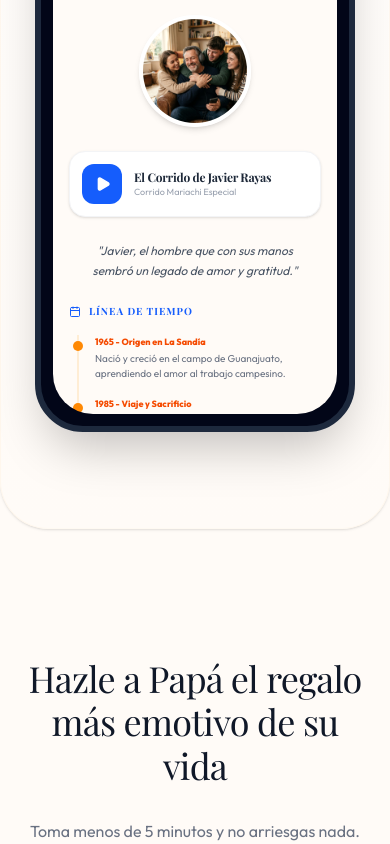
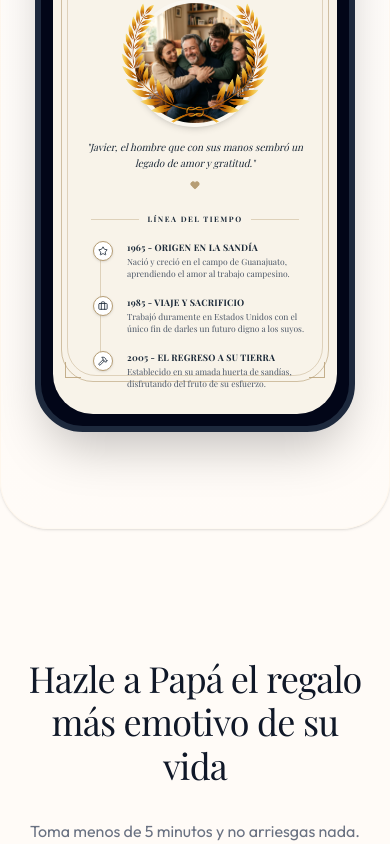
Before and after one commit to ritohp/MediaNaranja, a React (Vite) app: page /regalo-papa in a window 390 px wide. Shown: the part 4360-5204 px from the top of the page. Built offline with nearby package versions, Linux system fonts and the light colour scheme; no server answers; a web font is replaced by a local one.

Commit message:
style: match mobile digital biography preview exactly to system layout

```diff
--- a/src/pages/FatherLanding.tsx
+++ b/src/pages/FatherLanding.tsx
@@ -15,7 +15,12 @@ import {
   Award,
   Heart,
   QrCode,
-  Shield
+  Shield,
+  Star,
+  Briefcase,
+  Hammer,
+  Feather,
+  User
 } from 'lucide-react';
 import { supabase } from '../lib/supabase';
 
@@ -461,87 +466,215 @@ export default function FatherLanding() {
                     <div className="w-3 h-3 bg-slate-900 rounded-full"></div>
                   </div>
 
-                  {/* Contenido Pantalla */}
-                  <div className="w-full h-full bg-[#FFFBF7] rounded-[2.5rem] overflow-y-auto px-4 pt-10 pb-8 space-y-6 font-outfit selection:bg-orange-200 scrollbar-none">
-                    <div className="text-center pt-2">
-                      <span className="text-[9px] font-black tracking-widest text-blue-600 uppercase">Homenaje Activo</span>
-                      <h4 className="text-xl font-playfair font-bold text-gray-900 mt-1">El Legado de Javier Rayas</h4>
-                      <p className="text-[10px] text-gray-400 mt-0.5">Creado por su familia</p>
-                    </div>
+                  {/* Contenido Pantalla (Fiel al estilo real de la biografía) */}
+                  <div className="w-full h-full bg-[#F8F3E9] text-[#1C2A39] rounded-[2.5rem] overflow-y-auto px-4 pt-10 pb-8 space-y-6 font-serif selection:bg-orange-200 scrollbar-none relative">
 
-                    {/* Foto Circular */}
-                    <div className="w-28 h-28 rounded-full overflow-hidden border-4 border-white shadow-md mx-auto relative">
-                      <img src="/papa-sorpresa.png" alt="Javier Rayas" className="w-full h-full object-cover sepia-[0.1]" />
-                    </div>
+                    {/* Bordes Decorativos del Sistema */}
+                    <div className="absolute inset-2 border-[1.2px] border-[#B69D74]/60 z-0 pointer-events-none rounded-[2rem]"></div>
+                    <div className="absolute inset-3.5 border-[0.4px] border-[#B69D74]/40 z-0 pointer-events-none rounded-[1.8rem]"></div>
 
-                    {/* Mini Player */}
-                    <div className="bg-white p-3 rounded-2xl border border-gray-100 flex items-center gap-3 shadow-sm">
-                      <div className="w-10 h-10 rounded-xl bg-blue-600 text-white flex items-center justify-center">
-                        <Play size={16} fill="currentColor" className="ml-0.5" />
-                      </div>
-                      <div className="flex-1 min-w-0">
-                        <h5 className="text-xs font-bold text-gray-800 truncate">El Corrido de Javier Rayas</h5>
-                        <p className="text-[9px] text-gray-400 truncate">Corrido Mariachi Especial</p>
+                    {/* Ornamentos Esquinas */}
+                    <div className="absolute top-3 left-3 w-4 h-4 border-t border-l border-[#B69D74]/80 z-0 pointer-events-none"></div>
+                    <div className="absolute top-3 right-3 w-4 h-4 border-t border-r border-[#B69D74]/80 z-0 pointer-events-none"></div>
+                    <div className="absolute bottom-3 left-3 w-4 h-4 border-b border-l border-[#B69D74]/80 z-0 pointer-events-none"></div>
+                    <div className="absolute bottom-3 right-3 w-4 h-4 border-b border-r border-[#B69D74]/80 z-0 pointer-events-none"></div>
+
+                    <div className="relative z-10 text-center space-y-6 pt-2">
+                      {/* Título Principal */}
+                      <div className="text-center">
+                        <span className="text-[7.5px] font-bold tracking-[0.25em] uppercase text-[#1C2A39]/65 block">La Historia de</span>
+                        <h1 className="text-xl font-bold uppercase tracking-widest text-[#1C2A39] mt-0.5">Javier Rayas</h1>
+                        <div className="flex items-center justify-center gap-2 mt-1.5 opacity-80">
+                          <div className="h-[1px] w-6 bg-[#B69D74]"></div>
+                          <span className="text-[#B69D74] uppercase tracking-[0.25em] text-[6.5px] font-bold">Una vida que dejó huella</span>
+                          <div className="h-[1px] w-6 bg-[#B69D74]"></div>
                         </div>
                       </div>
 
+                      {/* Foto Circular con Laureles */}
+                      <div className="relative flex items-center justify-center w-32 h-32 mx-auto my-3">
+                        <div className="w-full h-full rounded-full overflow-hidden border-[4px] border-[#FAF7F0] shadow-md relative z-10">
+                          <img src="/papa-sorpresa.png" alt="Javier Rayas" className="w-full h-full object-cover sepia-[0.1]" />
+                        </div>
+                        {/* Laureles exactamente sobre la foto como el original */}
+                        <img
+                          src="/assets/laureles.png"
+                          alt="Laureles"
+                          className="absolute w-[125%] h-[125%] max-w-none opacity-95 object-contain pointer-events-none z-20"
+                          style={{ left: '-12.5%', top: '-12.5%' }}
+                        />
+                      </div>
+
                       {/* Quote */}
-                    <p className="text-xs italic text-center text-gray-600 px-2 leading-relaxed">
+                      <div className="px-2">
+                        <p className="text-[10px] italic font-medium leading-relaxed">
                           "Javier, el hombre que con sus manos sembró un legado de amor y gratitud."
                         </p>
+                        <Heart size={10} className="mx-auto mt-2 text-[#B69D74]" fill="currentColor" />
+                      </div>
 
-                    {/* Timeline */}
-                    <div className="space-y-4">
-                      <h5 className="text-[10px] font-bold text-blue-600 tracking-widest uppercase flex items-center gap-2">
-                        <Calendar size={12} /> Línea de Tiempo
-                      </h5>
-                      <div className="border-l-2 border-orange-100 ml-2 pl-4 space-y-4">
-                        <div className="relative">
-                          <div className="absolute -left-[22px] top-1.5 w-2.5 h-2.5 bg-orange-400 rounded-full"></div>
-                          <span className="text-[9px] font-bold text-orange-600 block">1965 - Origen en La Sandía</span>
-                          <p className="text-[10px] text-gray-500 mt-0.5">Nació y creció en el campo de Guanajuato, aprendiendo el amor al trabajo campesino.</p>
+                      {/* Separador Línea del Tiempo */}
+                      <div className="flex items-center justify-center gap-2 my-4">
+                        <div className="h-[1px] w-12 bg-[#B69D74]/40"></div>
+                        <span className="text-[#1C2A39] tracking-[0.2em] text-[7.5px] font-bold uppercase">Línea del Tiempo</span>
+                        <div className="h-[1px] w-12 bg-[#B69D74]/40"></div>
                       </div>
-                        <div className="relative">
-                          <div className="absolute -left-[22px] top-1.5 w-2.5 h-2.5 bg-orange-400 rounded-full"></div>
-                          <span className="text-[9px] font-bold text-orange-600 block">1985 - Viaje y Sacrificio</span>
-                          <p className="text-[10px] text-gray-500 mt-0.5">Trabajó duramente en Estados Unidos con el único fin de darles un futuro digno a los suyos.</p>
+
+                      {/* Línea del Tiempo Vertical */}
+                      <div className="relative pl-6 pr-2 space-y-4 text-left">
+                        {/* Línea vertical */}
+                        <div className="absolute left-[31px] top-1.5 bottom-1.5 w-[1px] bg-[#B69D74]/40"></div>
+
+                        {/* Hito 1 */}
+                        <div className="relative flex gap-3.5 items-start">
+                          <div className="w-5 h-5 rounded-full bg-white border border-[#B69D74] flex items-center justify-center text-[#1C2A39] z-10 shrink-0 shadow-sm">
+                            <Star size={10} />
                           </div>
-                        <div className="relative">
-                          <div className="absolute -left-[22px] top-1.5 w-2.5 h-2.5 bg-orange-400 rounded-full"></div>
-                          <span className="text-[9px] font-bold text-orange-600 block">2005 - El Regreso a su Tierra</span>
-                          <p className="text-[10px] text-gray-500 mt-0.5">Establecido en su amada huerta de sandías, disfrutando del comal y del fruto de su esfuerzo.</p>
+                          <div>
+                            <h4 className="text-[9px] font-bold text-[#1C2A39] uppercase tracking-wide">1965 - Origen en La Sandía</h4>
+                            <p className="text-[8.5px] text-gray-600 mt-0.5 leading-snug">Nació y creció en el campo de Guanajuato, aprendiendo el amor al trabajo campesino.</p>
+                          </div>
+                        </div>
+
+                        {/* Hito 2 */}
+                        <div className="relative flex gap-3.5 items-start">
+                          <div className="w-5 h-5 rounded-full bg-white border border-[#B69D74] flex items-center justify-center text-[#1C2A39] z-10 shrink-0 shadow-sm">
+                            <Briefcase size={10} />
+                          </div>
+                          <div>
+                            <h4 className="text-[9px] font-bold text-[#1C2A39] uppercase tracking-wide">1985 - Viaje y Sacrificio</h4>
+                            <p className="text-[8.5px] text-gray-600 mt-0.5 leading-snug">Trabajó duramente en Estados Unidos con el único fin de darles un futuro digno a los suyos.</p>
+                          </div>
+                        </div>
+
+                        {/* Hito 3 */}
+                        <div className="relative flex gap-3.5 items-start">
+                          <div className="w-5 h-5 rounded-full bg-white border border-[#B69D74] flex items-center justify-center text-[#1C2A39] z-10 shrink-0 shadow-sm">
+                            <Hammer size={10} />
+                          </div>
+                          <div>
+                            <h4 className="text-[9px] font-bold text-[#1C2A39] uppercase tracking-wide">2005 - El Regreso a su Tierra</h4>
+                            <p className="text-[8.5px] text-gray-600 mt-0.5 leading-snug">Establecido en su amada huerta de sandías, disfrutando del fruto de su esfuerzo.</p>
                           </div>
                         </div>
                       </div>
 
-                    {/* Pilares Familiares */}
-                    <div className="space-y-2">
-                      <h5 className="text-[10px] font-bold text-blue-600 tracking-widest uppercase flex items-center gap-2">
-                        <Users size={12} /> Árbol Familiar
-                      </h5>
-                      <div className="grid grid-cols-2 gap-2 text-center text-[10px]">
-                        <div className="bg-white p-2 rounded-xl border border-gray-100">
-                          <span className="text-[8px] text-gray-400 block">Esposa</span>
-                          <span className="font-bold text-gray-800">María de Jesús (Mary)</span>
+                      {/* Significados (Estructura de dos columnas con bordes superior e inferior) */}
+                      <div className="border-t border-b border-[#B69D74]/30 py-4 grid grid-cols-2 gap-3 text-left">
+                        <div className="pr-2 border-r border-[#B69D74]/20 flex flex-col justify-start">
+                          <span className="text-[7px] font-bold tracking-wider text-gray-500 uppercase block mb-1">Nombre</span>
+                          <div className="flex items-center gap-1.5 mb-1.5">
+                            <h4 className="text-[11px] font-bold text-[#1C2A39]">Javier</h4>
+                            <Feather size={8} className="text-[#B69D74] opacity-80" />
                           </div>
-                        <div className="bg-white p-2 rounded-xl border border-gray-100">
-                          <span className="text-[8px] text-gray-400 block">Hijos</span>
-                          <span className="font-bold text-gray-800">Javier, Valeria, Edgar, Ulises, Aníbal</span>
+                          <p className="text-[7.5px] leading-relaxed text-gray-600">
+                            Proviene del euskera y significa "casa nueva". Representa el hombre protector, cimiento y pilar del hogar.
+                          </p>
+                        </div>
+
+                        <div className="pl-1 flex flex-col justify-start">
+                          <span className="text-[7px] font-bold tracking-wider text-gray-500 uppercase block mb-1">Apellido</span>
+                          <div className="flex items-center gap-1.5 mb-1.5">
+                            <h4 className="text-[11px] font-bold text-[#1C2A39]">Rayas</h4>
+                            <span className="text-[9px] text-[#B69D74]">🌳</span>
+                          </div>
+                          <p className="text-[7.5px] leading-relaxed text-gray-600">
+                            Apellido hispánico que denota límites y senderos. Simboliza rectitud, paso firme y camino propio.
+                          </p>
+                        </div>
+                      </div>
+
+                      {/* Escudos / Biografía */}
+                      <div className="space-y-3">
+                        <div>
+                          <span className="text-[#1C2A39] tracking-[0.2em] text-[7.5px] font-bold uppercase block">Su Biografía</span>
+                          <p className="text-[7px] text-gray-500 italic mt-0.5">Valores que marcaron su vida.</p>
+                        </div>
+                        <div className="flex justify-center gap-3">
+                          <div className="flex flex-col items-center w-12 text-center">
+                            <div className="relative mb-1 w-8 h-9 flex items-center justify-center">
+                              <svg width="24" height="28" viewBox="0 0 48 56" fill="#1C2A39" xmlns="http://www.w3.org/2000/svg">
+                                <path d="M24 0L48 10.6667V24C48 38.0133 37.7067 51.1067 24 56C10.2933 51.1067 0 38.0133 0 24V10.6667L24 0Z" stroke="#B69D74" strokeWidth="2.5"/>
+                              </svg>
+                              <div className="absolute inset-0 flex items-center justify-center text-[#B69D74]">
+                                <Shield size={10} fill="currentColor" strokeWidth={0} />
+                              </div>
+                            </div>
+                            <span className="text-[6.5px] font-bold text-[#1C2A39] uppercase tracking-wider leading-none">VALOR</span>
+                          </div>
+
+                          <div className="flex flex-col items-center w-12 text-center">
+                            <div className="relative mb-1 w-8 h-9 flex items-center justify-center">
+                              <svg width="24" height="28" viewBox="0 0 48 56" fill="#1C2A39" xmlns="http://www.w3.org/2000/svg">
+                                <path d="M24 0L48 10.6667V24C48 38.0133 37.7067 51.1067 24 56C10.2933 51.1067 0 38.0133 0 24V10.6667L24 0Z" stroke="#B69D74" strokeWidth="2.5"/>
+                              </svg>
+                              <div className="absolute inset-0 flex items-center justify-center text-[#B69D74]">
+                                <Briefcase size={10} fill="currentColor" strokeWidth={0} />
+                              </div>
+                            </div>
+                            <span className="text-[6.5px] font-bold text-[#1C2A39] uppercase tracking-wider leading-none">TRABAJO</span>
+                          </div>
+
+                          <div className="flex flex-col items-center w-12 text-center">
+                            <div className="relative mb-1 w-8 h-9 flex items-center justify-center">
+                              <svg width="24" height="28" viewBox="0 0 48 56" fill="#1C2A39" xmlns="http://www.w3.org/2000/svg">
+                                <path d="M24 0L48 10.6667V24C48 38.0133 37.7067 51.1067 24 56C10.2933 51.1067 0 38.0133 0 24V10.6667L24 0Z" stroke="#B69D74" strokeWidth="2.5"/>
+                              </svg>
+                              <div className="absolute inset-0 flex items-center justify-center text-[#B69D74]">
+                                <Heart size={10} fill="currentColor" strokeWidth={0} />
+                              </div>
+                            </div>
+                            <span className="text-[6.5px] font-bold text-[#1C2A39] uppercase tracking-wider leading-none">AMOR</span>
                           </div>
                         </div>
                       </div>
 
-                    {/* Escudos de Legado */}
-                    <div className="space-y-2">
-                      <h5 className="text-[10px] font-bold text-blue-600 tracking-widest uppercase flex items-center gap-2">
-                        <Award size={12} /> Escudos de Valores
-                      </h5>
-                      <div className="flex gap-2 justify-center flex-wrap">
-                        <span className="px-2.5 py-1 bg-orange-50 border border-orange-100 rounded-full text-[9px] font-bold text-orange-600">🛡️ Valor Inquebrantable</span>
-                        <span className="px-2.5 py-1 bg-orange-50 border border-orange-100 rounded-full text-[9px] font-bold text-orange-600">🛡️ Dedicación al Trabajo</span>
-                        <span className="px-2.5 py-1 bg-orange-50 border border-orange-100 rounded-full text-[9px] font-bold text-orange-600">🛡️ Amor Familiar</span>
+                      {/* Legado vive en */}
+                      <div className="pt-2 border-t border-[#B69D74]/20 space-y-2">
+                        <span className="text-[#1C2A39] tracking-[0.2em] text-[7.5px] font-bold uppercase block">Su Legado Vive En</span>
+                        <div className="flex justify-center gap-3 flex-wrap">
+                          {['Mary', 'Javier', 'Valeria', 'Edgar', 'Ulises', 'Aníbal'].map((member, idx) => (
+                            <div key={idx} className="flex flex-col items-center">
+                              <div className="w-6 h-6 rounded-full border border-[#B69D74] flex items-center justify-center text-[#B69D74] bg-transparent shadow-sm">
+                                <User size={12} />
+                              </div>
+                              <span className="text-[6.5px] font-bold text-[#1C2A39] mt-0.5 uppercase">{member}</span>
+                            </div>
+                          ))}
                         </div>
                       </div>
+
+                      {/* Reproductor de Música del Sistema */}
+                      <div className="bg-[#1C2A39] p-3 rounded-xl shadow-lg border border-[#2A3F54] text-left relative overflow-hidden mt-4">
+                        <div className="absolute inset-0 opacity-10 bg-[radial-gradient(circle_at_center,_var(--tw-gradient-stops))] from-white to-transparent"></div>
+                        <div className="relative z-10 flex gap-2.5 items-center">
+                          <img src="/papa-sorpresa.png" className="w-10 h-10 rounded object-cover border border-[#B69D74]/30" />
+                          <div className="flex-1 min-w-0">
+                            <h4 className="text-white text-[9.5px] tracking-wide font-bold truncate">El Corrido de Javier Rayas</h4>
+                            <p className="text-[#B69D74] text-[6.5px] uppercase tracking-widest mt-0.5">Corrido Mariachi Especial</p>
+                          </div>
+                          <button className="w-7 h-7 rounded-full border border-[#B69D74] text-[#B69D74] flex items-center justify-center hover:bg-[#B69D74] hover:text-[#1C2A39] transition-colors shrink-0 shadow">
+                            <Play size={10} fill="currentColor" className="ml-0.5" />
+                          </button>
+                        </div>
+                        <div className="relative z-10 mt-2.5">
+                          <div className="flex items-center justify-between text-[6.5px] text-[#B69D74] font-mono mb-0.5">
+                            <span>0:00</span>
+                            <span>3:24</span>
+                          </div>
+                          <div className="w-full h-[2px] bg-[#2A3F54] rounded-full relative">
+                            <div className="absolute top-0 left-0 w-1/3 h-full bg-[#B69D74] rounded-full"></div>
+                          </div>
+                        </div>
+                      </div>
+
+                      {/* Footer text */}
+                      <p className="text-[7.5px] text-center italic font-semibold mt-4 text-[#555] leading-relaxed">
+                        Gracias por enseñarnos con tu ejemplo que el verdadero éxito<br/>
+                        es dejar un legado en el corazón de los demás.
+                      </p>
+                    </div>
+
                   </div>
                 </div>
               )}
```
Lines whose indentation alone changed are shown as unchanged.
